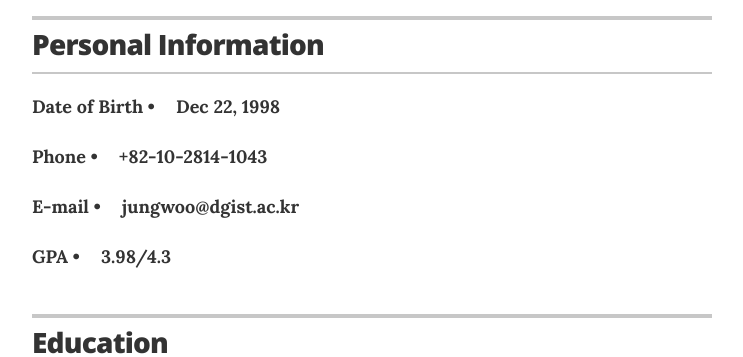
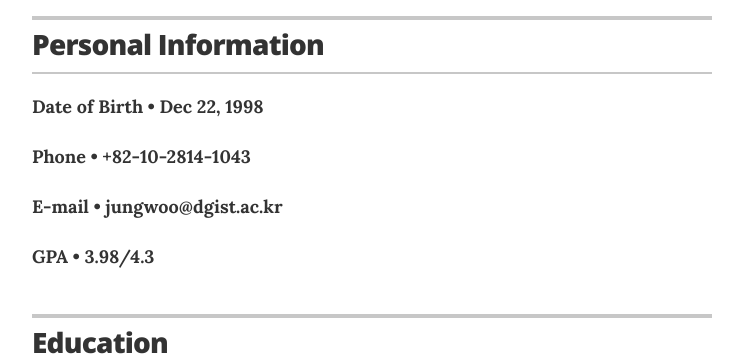
Before and after one commit to pgworld/devwoo.github.io, a Jekyll site: the page built from index.html, in a window 1280 px wide. Shown: the part 191-548 px from the top of the page, without its empty margins (268-1011 px from the left). Built offline with Jekyll 4.4.1, drawn with Linux system fonts in a browser that asks for light colours.

Commit message:
Update recognitions.yml

```diff
--- a/_data/recognitions.yml
+++ b/_data/recognitions.yml
@@ -1,12 +1,12 @@
 # Recognitions
 - organization: Date of Birth
-  year: ㅤDec 22, 1998
+  year: Dec 22, 1998
 
 - organization: Phone
-  year: ㅤ+82-10-2814-1043
+  year: +82-10-2814-1043
 
 - organization: E-mail
-  year: ㅤjungwoo@dgist.ac.kr
+  year: jungwoo@dgist.ac.kr
 
 - organization: GPA
-  year: ㅤ3.98/4.3
+  year: 3.98/4.3
```
